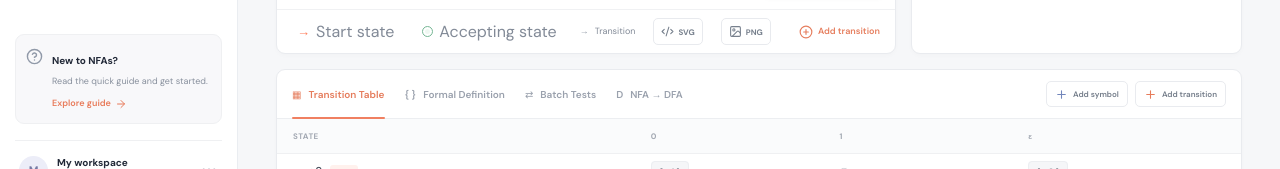
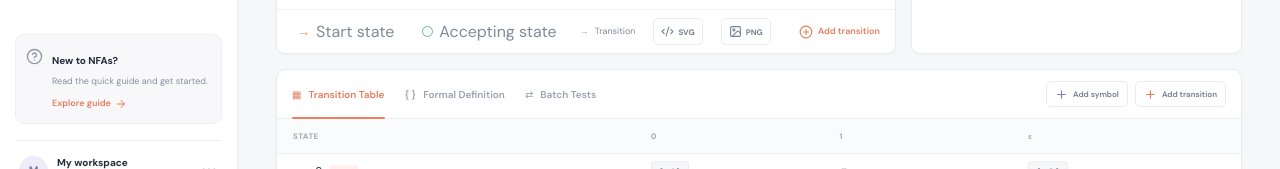
Before and after one commit to Jynxnanana/NFA, a Vue app: page / in a window 1280 px wide. Shown: the part 600-769 px from the top of the page. Built offline with nearby package versions, Linux system fonts and the light colour scheme.

Commit message:
Remove DFA conversion from NFA project

```diff
--- a/src/App.vue
+++ b/src/App.vue
@@ -1,7 +1,7 @@
 <script setup>
 import { computed, onBeforeUnmount, onMounted, ref, watch } from 'vue'
 import { Activity, ArrowRight, Braces, Check, ChevronDown, CircleHelp, CirclePlus, Code2, Copy, Download, FileJson2, GitBranch, Image, Keyboard, Layers2, Maximize2, Minimize2, MoreHorizontal, Moon, Pencil, Play, Plus, Redo2, RotateCcw, Settings2, Sparkles, Sun, Trash2, Undo2, Upload, X, Zap } from 'lucide-vue-next'
-import { convertNfaToDfa, EPSILON, runNfa, validateMachine } from './nfa.js'
+import { runNfa, validateMachine } from './nfa.js'
 
 const MACHINE_STORAGE_KEY = 'orbit-nfa-machine-v1'
 function readSavedMachine(){try{const raw=localStorage.getItem(MACHINE_STORAGE_KEY);return raw?validateMachine(JSON.parse(raw)):null}catch{return null}}
@@ -24,7 +24,7 @@ const showAlphabetInput = ref(false), alphabetInput = ref('')
 const showSettings = ref(false)
 const importInput = ref(null), saveStatus = ref(restoredMachine ? 'Restored from this device' : 'Auto-saves on this device')
 const examplesOpen = ref(false), batchInput = ref('0101\n110\n001'), batchResults = ref([])
-const activeTabOptions = ['Transition Table','Formal Definition','Batch Tests','NFA → DFA']
+const activeTabOptions = ['Transition Table','Formal Definition','Batch Tests']
 const dragging = ref(null), diagram = ref(null), diagramCard = ref(null), diagramExpanded = ref(false), zoom = ref(1), toast = ref('')
 const focusMode = ref(null)
 const pan = ref({x:0,y:0}), panning = ref(null)
@@ -83,7 +83,6 @@ const tuple = computed(() => `M = (Q, Σ, δ, q₀, F)\nQ = {${states.value.map(
 const statusColor = computed(() => result.value === 'ACCEPTED' ? 'accept' : 'reject')
 const currentTraceStep = computed(() => stepTrace.value[simulationStep.value] ?? null)
 const currentStates = computed(() => currentTraceStep.value?.states ?? [])
-const dfa = computed(() => convertNfaToDfa({states:states.value,alphabet:alphabet.value,transitions:transitions.value,start:start.value,finals:finals.value}))
 const simulationSamples = computed(() => {
   const symbols = alphabet.value
   if (symbols.length === 0) return []
@@ -270,11 +269,10 @@ onBeforeUnmount(()=>document.removeEventListener('fullscreenchange',onFullscreen
           </section>
         </div>
 
-        <section class="card data-card"><div class="data-tabs"><button v-for="tab in activeTabOptions" :key="tab" :class="{'tab-active':activeTab===tab}" @click="activeTab=tab"><span>{{tab==='Transition Table'?'▦':tab==='Formal Definition'?'{ }':tab==='Batch Tests'?'⇄':'D'}}</span><span>{{tab}}</span></button><div class="data-actions" v-if="activeTab==='Transition Table'"><button @click="showAlphabetInput=true"><Plus :size="13"/> Add symbol</button><button @click="openTransitionEditor()"><Plus :size="13"/> Add transition</button></div><button v-else-if="activeTab==='Formal Definition'" class="copy-button" @click="navigator.clipboard?.writeText(tuple);notify('Definition copied')"><Copy :size="13"/> Copy</button><button v-else-if="activeTab==='Batch Tests'" class="copy-button" @click="runBatchTests"><Play :size="13"/> Test strings</button></div>
+        <section class="card data-card"><div class="data-tabs"><button v-for="tab in activeTabOptions" :key="tab" :class="{'tab-active':activeTab===tab}" @click="activeTab=tab"><span>{{tab==='Transition Table'?'▦':tab==='Formal Definition'?'{ }':'⇄'}}</span><span>{{tab}}</span></button><div class="data-actions" v-if="activeTab==='Transition Table'"><button @click="showAlphabetInput=true"><Plus :size="13"/> Add symbol</button><button @click="openTransitionEditor()"><Plus :size="13"/> Add transition</button></div><button v-else-if="activeTab==='Formal Definition'" class="copy-button" @click="navigator.clipboard?.writeText(tuple);notify('Definition copied')"><Copy :size="13"/> Copy</button><button v-else-if="activeTab==='Batch Tests'" class="copy-button" @click="runBatchTests"><Play :size="13"/> Test strings</button></div>
           <div v-if="activeTab==='Transition Table'" class="table-scroll"><table class="transition-table"><thead><tr><th class="state-column">STATE</th><th v-for="sym in [...alphabet,'ε']" :key="sym">{{sym}}</th><th class="table-empty"></th></tr></thead><tbody><tr v-for="row in table" :key="row.state"><td class="state-cell"><span v-if="start===row.state" class="start-marker">→</span><span v-if="finals.includes(row.state)" class="final-marker">*</span><span>{{row.state}}</span><span class="state-tags"><span v-if="start===row.state" class="mini-tag start-tag">START</span><span v-if="finals.includes(row.state)" class="mini-tag final-tag">FINAL</span></span></td><td v-for="(dest,j) in row.cells" :key="j" class="dest-cell"><span v-if="dest.length" class="dest-pill">{ {{dest.join(', ')}} }</span><span v-else class="empty-set">∅</span></td><td class="row-delete"><button title="Delete state" @click="deleteState(row.state)"><Trash2 :size="13"/></button></td></tr></tbody></table></div>
           <div v-else-if="activeTab==='Formal Definition'" class="tuple-content"><div class="tuple-badge"><Braces :size="16"/> NFA 5-TUPLE</div><pre>{{tuple}}</pre><div class="tuple-note">The formal definition updates automatically as you edit the diagram.</div></div>
           <div v-else-if="activeTab==='Batch Tests'" class="batch-pane"><div class="batch-intro"><div><strong>Test several strings at once</strong><p>Enter one input string per line. Blank lines are skipped.</p></div><button class="confirm-button" @click="runBatchTests"><Play :size="13"/> Test strings</button></div><textarea v-model="batchInput" class="batch-input" placeholder="0101&#10;110&#10;001" spellcheck="false"></textarea><div v-if="batchResults.length" class="batch-results"><div class="batch-results-head"><span>INPUT</span><span>RESULT</span><span>ENDING STATES</span></div><div v-for="(item,index) in batchResults" :key="`${item.input}-${index}`" class="batch-result-row"><code>{{item.input||'ε'}}</code><span class="batch-status" :class="item.valid?(item.accepted?'accepted':'rejected'):'invalid'">{{!item.valid?'Invalid input':item.accepted?'Accepted':'Rejected'}}</span><span class="batch-ending">{ {{item.endStates.join(', ')||'∅'}} }</span></div></div><div v-else class="batch-empty">Results will appear here after you test the strings.</div></div>
-          <div v-else class="dfa-pane"><div class="dfa-intro"><div><strong>NFA to DFA conversion</strong><p>Subset construction groups NFA states into deterministic states using ε-closures.</p></div><span class="dfa-count">{{dfa.truncated?'512+':dfa.states.length}} DFA states</span></div><div v-if="dfa.truncated" class="dfa-warning">This NFA produces more than 512 DFA states. The table is limited to keep the browser responsive.</div><div class="table-scroll"><table class="transition-table dfa-table"><thead><tr><th>DFA STATE</th><th>NFA STATE SET</th><th v-for="symbol in dfa.alphabet" :key="symbol">{{symbol}}</th><th>FINAL?</th></tr></thead><tbody><tr v-for="dState in dfa.states" :key="dState.id"><td class="state-cell"><span v-if="dState.id==='D0'" class="start-marker">→</span>{{dState.id}}<span v-if="dState.id==='D0'" class="mini-tag start-tag">START</span></td><td class="subset-cell">{ {{dState.subset.join(', ')||'∅'}} }</td><td v-for="(destination,index) in dState.destinations" :key="index"><span class="dest-pill">{{destination===null?'…':`D${destination}`}}</span></td><td><span class="mini-tag" :class="dState.accepting?'final-tag':'start-tag'">{{dState.accepting?'ACCEPT':'NO'}}</span></td></tr></tbody></table></div><div v-if="!dfa.truncated" class="tuple-note">Each DFA state represents a set of NFA states. Accepting DFA states contain at least one NFA accepting state.</div></div>
           <div v-if="activeTab==='Transition Table'" class="transition-manager"><div class="transition-manager-head"><div><strong>Transitions</strong><span>{{transitions.length}} defined</span></div><button @click="openTransitionEditor()"><Plus :size="13"/> Add transition</button></div><div v-if="transitions.length" class="transition-list"><div v-for="(transition,index) in transitions" :key="`${transition.from}-${transition.symbol}-${transition.to}-${index}`" class="transition-item"><span class="transition-state-name">{{transition.from}}</span><span class="transition-symbol">{{transition.symbol}}</span><ArrowRight :size="14" class="transition-item-arrow"/><span class="transition-state-name">{{transition.to}}</span><div class="transition-item-actions"><button title="Edit transition" aria-label="Edit transition" @click="openTransitionEdit(index)"><Pencil :size="14"/></button><button title="Delete transition" aria-label="Delete transition" @click="deleteTransition(index)"><Trash2 :size="14"/></button></div></div></div><div v-else class="transition-empty">No transitions yet. Add one to define how this NFA moves.</div></div>
           <div v-if="activeTab==='Transition Table'" class="table-footer"><span><span class="table-info">i</span> Empty cells represent the empty set (∅)</span><span>{{states.length}} states <span class="hint-sep">·</span> {{alphabet.length}} input symbols <span class="hint-sep">·</span> ε-transitions enabled</span></div>
         </section>
--- a/src/nfa.js
+++ b/src/nfa.js
@@ -66,48 +66,3 @@ export function runNfa(machine, input) {
   }
   return { valid: true, accepted: active.some(state => machine.finals.includes(state)), trace, endStates: active }
 }
-
-export function convertNfaToDfa(machine, limit = 512) {
-  const order = new Map(machine.states.map((state, index) => [state.id, index]))
-  const keyOf = subset => JSON.stringify([...subset].sort((a, b) => order.get(a) - order.get(b)))
-  const subsets = []
-  const indices = new Map()
-  const rows = []
-  const addSubset = subset => {
-    const normalized = [...new Set(subset)].sort((a, b) => order.get(a) - order.get(b))
-    const key = keyOf(normalized)
-    if (indices.has(key)) return indices.get(key)
-    if (subsets.length >= limit) return -1
-    const index = subsets.length
-    indices.set(key, index)
-    subsets.push(normalized)
-    return index
-  }
-
-  addSubset(epsilonClosure([machine.start], machine.transitions))
-  let truncated = false
-  for (let index = 0; index < subsets.length && !truncated; index += 1) {
-    const subset = subsets[index]
-    let rowTruncated = false
-    const destinations = machine.alphabet.map(symbol => {
-      const moved = new Set()
-      for (const state of subset) for (const edge of machine.transitions) if (edge.from === state && edge.symbol === symbol) moved.add(edge.to)
-      const destination = addSubset(epsilonClosure([...moved], machine.transitions))
-      if (destination < 0) { rowTruncated = true; return null }
-      return destination
-    })
-    rows.push({ index, subset, destinations })
-    if (rowTruncated) truncated = true
-  }
-
-  return {
-    truncated,
-    alphabet: [...machine.alphabet],
-    states: rows.map(row => ({
-      id: `D${row.index}`,
-      subset: row.subset,
-      accepting: row.subset.some(state => machine.finals.includes(state)),
-      destinations: row.destinations,
-    })),
-  }
-}
```
Also changed, not shown: src/mobile.css (+8 -13 lines), 1 other file (tests, documents, lock files or other folders).
